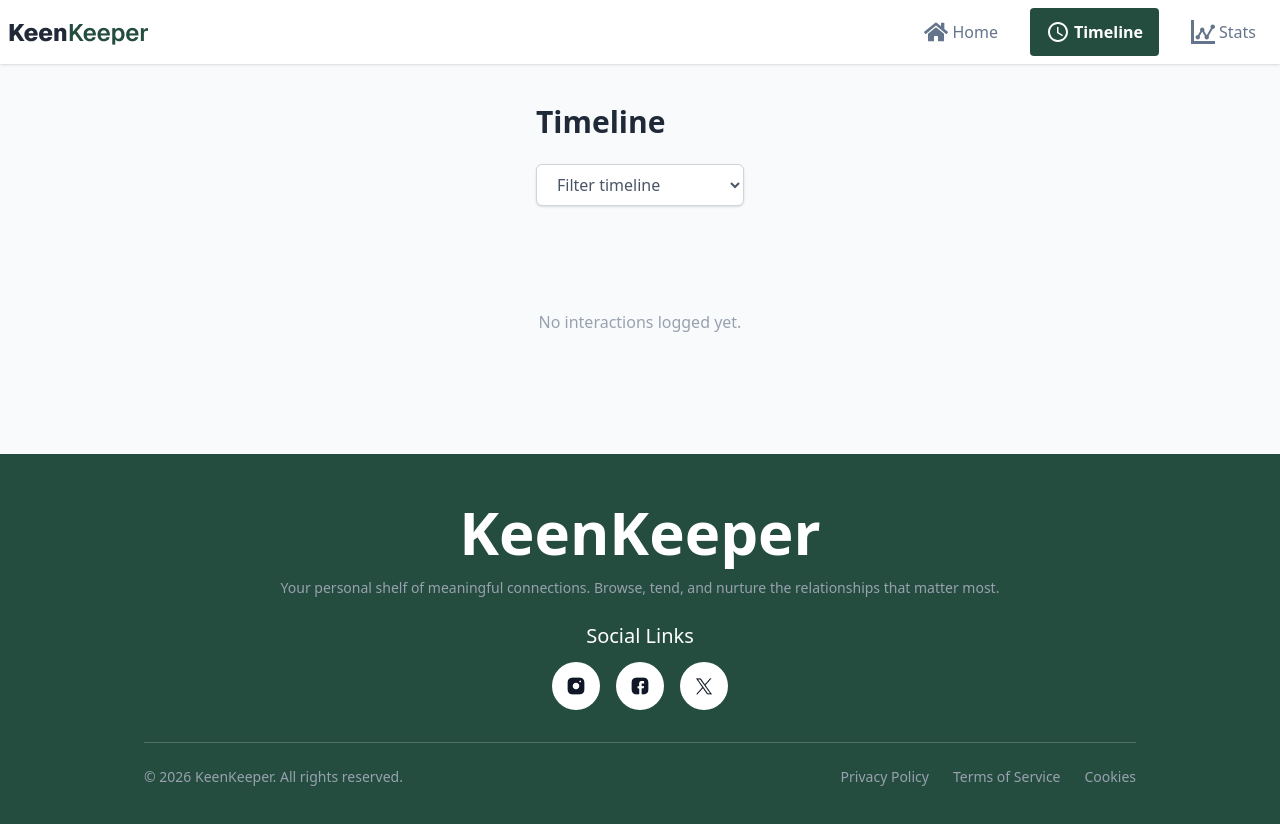
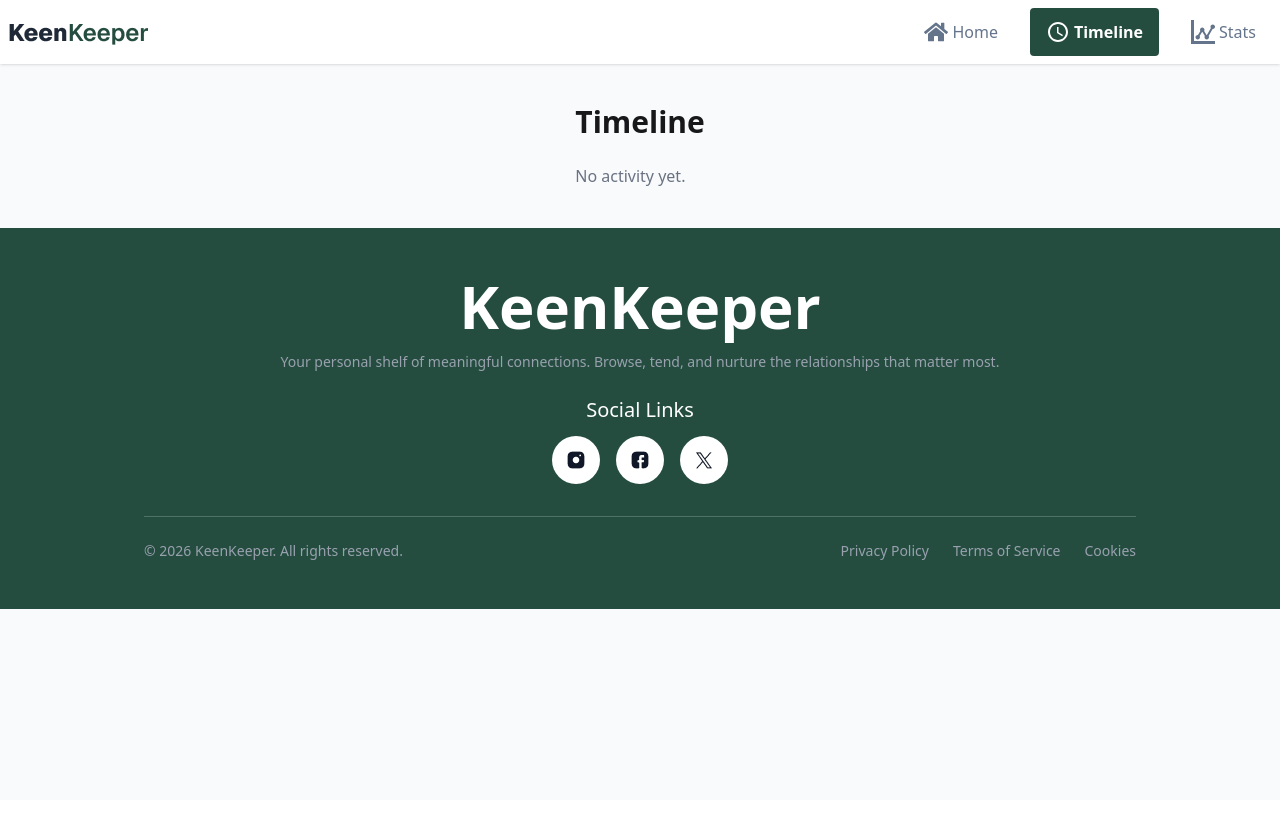
Before and after one commit to rabbitkg/B13-A07, a Next.js app: page /timeline in a window 1280 px wide. Shown: the top 824 px of the page. After the commit the page ends 800 px from the top, so only its background shows below. Built offline with nearby package versions, Linux system fonts and the light colour scheme.

Commit message:
Friend cardDetails call,text,video button data store.

```diff
--- a/src/app/friend/[cardDetails]/page.jsx
+++ b/src/app/friend/[cardDetails]/page.jsx
@@ -1,9 +1,10 @@
+import DetailsButtons from "../../../components/cards/DetailsButtons";
 import Image from "next/image";
 
-// import Link from "next/link";
+
 import { FiArchive } from "react-icons/fi";
-import { LuPhoneCall, LuVideo } from "react-icons/lu";
-import { MdOutlineNotificationsPaused, MdOutlineTextsms } from "react-icons/md";
+
+import { MdOutlineNotificationsPaused } from "react-icons/md";
 import { RiDeleteBin6Line } from "react-icons/ri";
 
 
@@ -20,6 +21,7 @@ const CardDetails = async ({ params }) => {
     const card = data.find(
         (item) => Number(item.id) === Number(cardDetails)
     );
+
 
 
 
@@ -104,26 +106,9 @@ const CardDetails = async ({ params }) => {
 
                             <div className="shadow-md p-5 rounded-lg bg-white py-10">
                                 <h1 className="text-[#244D3F] mb-3 font-bold text-xl">Quick Check-In</h1>
-                                <div className="flex gap-4">
-                                    <button className="btn flex h-16 flex-col py-10 px-20">
-                                        <div>
-                                            <LuPhoneCall className="w-6 h-6" />
-                                        </div>
-                                        <p>Call</p>
-                                    </button>
-                                    <button className="btn flex h-16 flex-col py-10 px-20">
-                                        <div>
-                                            <MdOutlineTextsms className="w-6 h-6" />
-                                        </div>
-                                        <p>text</p>
-                                    </button>
-                                    <button className="btn flex h-16 flex-col py-10 px-20">
-                                        <div>
-                                            <LuVideo className="w-6 h-6" />
-
-                                        </div>
-                                        <p>Video</p>
-                                    </button>
+                                <div >
+                                    {/* buttons was here */}
+                                    <DetailsButtons card={card}/>
                                 </div>
                             </div>
 
--- a/src/app/layout.js
+++ b/src/app/layout.js
@@ -2,6 +2,7 @@ import { Geist, Geist_Mono } from "next/font/google";
 import "./globals.css";
 import Navbar from "../components/Navbar.jsx";
 import FooterSection from "../components/Footer.jsx";
+import Providers from "./lib/providers";
 // import { Toaster } from "react-hot-toast";
 
 
@@ -31,8 +32,10 @@ export default function RootLayout({ children }) {
       className={`${geistSans.variable} ${geistMono.variable} h-full antialiased`}
     >
       <body className="min-h-full flex flex-col bg-[#F8FAFC]">
+        <Providers>
         <Navbar/>
-        {children}
+          {children}
+        </Providers>
         {/* <Toaster position="top-center" richColors /> */}
         <FooterSection/>
         </body>
--- /dev/null
+++ b/src/app/lib/providers/index.js
@@ -0,0 +1,13 @@
+'use client';
+import CardContext from '../../../context/cardContext';
+import React from 'react';
+
+const Providers = ({ children }) => {
+    return (
+        <CardContext>
+            {children}
+        </CardContext>
+    );
+};
+
+export default Providers;
--- a/src/app/timeline/page.jsx
+++ b/src/app/timeline/page.jsx
@@ -1,100 +1,45 @@
 'use client';
-import { useEffect, useState } from "react";
+
+import { useContext } from "react";
+import { cardButtonsContext } from "../../context/cardContext";
 import { LuPhoneCall, LuVideo } from "react-icons/lu";
 import { MdOutlineTextsms } from "react-icons/md";
-import Image from "next/image";
 
-// Icon & label per interaction type
-const typeConfig = {
-  Call: {
-    icon: <LuPhoneCall className="w-7 h-7 text-gray-600" />,
-    label: "Call",
-  },
-  Text: {
-    icon: <MdOutlineTextsms className="w-7 h-7 text-gray-600" />,
-    label: "Text",
-  },
-  Video: {
-    icon: (picture) =>
-      picture ? (
-        <Image src={picture} alt="friend" width={40} height={40} className="rounded-md object-cover" />
-      ) : (
-        <LuVideo className="w-7 h-7 text-gray-600" />
-      ),
-    label: "Video",
-  },
+const iconMap = {
+  call: LuPhoneCall,
+  text: MdOutlineTextsms,
+  video: LuVideo,
 };
 
-// Format date like "Wed Apr 15 2026"
-const formatDate = (isoString) => {
-  const d = new Date(isoString);
-  return d.toDateString(); // e.g. "Wed Apr 16 2026"
-};
-
-const FILTER_OPTIONS = ["Filter timeline", "Text", "Call", "Video"];
-
 const TimelinePage = () => {
-  const [entries, setEntries] = useState(() => {
-    if (typeof window !== "undefined") {
-      return JSON.parse(localStorage.getItem("timeline") || "[]");
-    }
-    return [];
-  });
-  const [filter, setFilter] = useState("Filter timeline");
-
-  const filtered =
-    filter === "Filter timeline"
-      ? entries
-      : entries.filter((e) => e.type === filter);
+  const { timelineData } = useContext(cardButtonsContext);
 
   return (
-    <div className="max-w-6xl mx-auto px-6 py-10">
-      <h1 className="text-3xl font-bold text-[#1F2937] mb-6">Timeline</h1>
+    <div className="max-w-5xl mx-auto py-10">
+      <h2 className="text-3xl font-bold mb-6">Timeline</h2>
 
-      {/* Filter dropdown */}
-      <div className="mb-6">
-        <select
-          value={filter}
-          onChange={(e) => setFilter(e.target.value)}
-          className="border border-gray-300 rounded-md px-4 py-2 text-gray-600 bg-white shadow-sm focus:outline-none focus:ring-2 focus:ring-[#244D3F] w-52"
-        >
-          {FILTER_OPTIONS.map((opt) => (
-            <option key={opt} value={opt}>
-              {opt}
-            </option>
-          ))}
-        </select>
-      </div>
-
-      {/* Timeline list */}
-      {filtered.length === 0 ? (
-        <p className="text-gray-400 text-center py-20">No interactions logged yet.</p>
+      {timelineData.length === 0 ? (
+        <p className="text-gray-500">No activity yet.</p>
       ) : (
-        <div className="space-y-3">
-          {filtered.map((entry) => {
-            const config = typeConfig[entry.type];
-            const icon =
-              entry.type === "Video"
-                ? config.icon(entry.friendPicture)
-                : config.icon;
+        <div className="space-y-4">
+          {timelineData.map((item) => {
+            const Icon = iconMap[item.type];
 
             return (
               <div
-                key={entry.id}
-                className="bg-white rounded-xl shadow-sm border border-gray-100 px-6 py-4 flex items-center gap-5"
+                key={item.id}
+                className="flex items-center gap-4 bg-white shadow-md rounded-lg p-4"
               >
-                {/* Icon */}
-                <div className="w-10 h-10 flex items-center justify-center shrink-0">
-                  {icon}
-                </div>
+                <Icon className="w-6 h-6 text-[#244D3F]" />
 
-                {/* Text */}
                 <div>
-                  <p className="text-[#1F2937] font-medium">
-                    <span className="font-bold">{entry.type}</span>{" "}
-                    <span className="text-gray-500">with {entry.friendName}</span>
+                  <p className="font-semibold">
+                    {item.type.charAt(0).toUpperCase() + item.type.slice(1)} with {item.name}
                   </p>
-                  <p className="text-sm text-gray-400">{formatDate(entry.date)}</p>
+
+                  <p className="text-sm text-gray-500">
+                    {new Date(item.timestamp).toDateString()}
+                  </p>
                 </div>
               </div>
             );
--- /dev/null
+++ b/src/components/cards/DetailsButtons.jsx
@@ -0,0 +1,54 @@
+'use client';
+import { cardButtonsContext } from '../../context/cardContext';
+import React, { useContext } from 'react';
+import { LuPhoneCall, LuVideo } from 'react-icons/lu';
+import { MdOutlineTextsms } from 'react-icons/md';
+
+const DetailsButtons = ({card}) => {
+
+    const {timelineData, setTimelineData} = useContext(cardButtonsContext);
+    console.log(timelineData, "timeline data from context");
+
+//  const handleCardDetailsButton = () => {
+//         const newActivity = {
+//         id: Date.now(),
+//         type, // call | text | video
+//         name: card.name,
+//         timestamp: new Date().toISOString(),
+//     };
+
+//     setTimelineData([...timelineData, newActivity, card]);
+//     }
+ const handleCardDetailsButton = () => {
+        console.log("Button clicked for card:");
+        setTimelineData([...timelineData, card]); //{ type: "call", timestamp: new Date() }]);
+    }
+
+
+    return (
+        <div className="flex gap-4">
+            {/* <button className="btn flex h-16 flex-col py-10 px-20" onClick={handleCardDetailsButton}> */}
+            <button className="btn flex h-16 flex-col py-10 px-20" onClick={() => handleCardDetailsButton("call")}>
+                <div>
+                    <LuPhoneCall className="w-6 h-6" />
+                </div>
+                <p>Call</p>
+            </button>
+            <button className="btn flex h-16 flex-col py-10 px-20" onClick={() => handleCardDetailsButton("text")}>
+                <div>
+                    <MdOutlineTextsms className="w-6 h-6" />
+                </div>
+                <p>text</p>
+            </button>
+            <button className="btn flex h-16 flex-col py-10 px-20" onClick={() => handleCardDetailsButton("video")}>
+                <div>
+                    <LuVideo className="w-6 h-6" />
+
+                </div>
+                <p>Video</p>
+            </button>
+        </div>
+    );
+};
+
+export default DetailsButtons;
--- /dev/null
+++ b/src/context/cardContext.jsx
@@ -0,0 +1,22 @@
+'use client';
+import { useState, createContext } from "react";
+
+
+export const cardButtonsContext = createContext();
+
+const CardContext = ({ children }) => {
+  const [timelineData, setTimelineData] = useState([]);
+
+  const data = {
+    timelineData,
+    setTimelineData
+  };
+
+  return (
+      <cardButtonsContext.Provider value={data}>
+        {children}
+      </cardButtonsContext.Provider>
+  );
+};
+
+export default CardContext;
```
